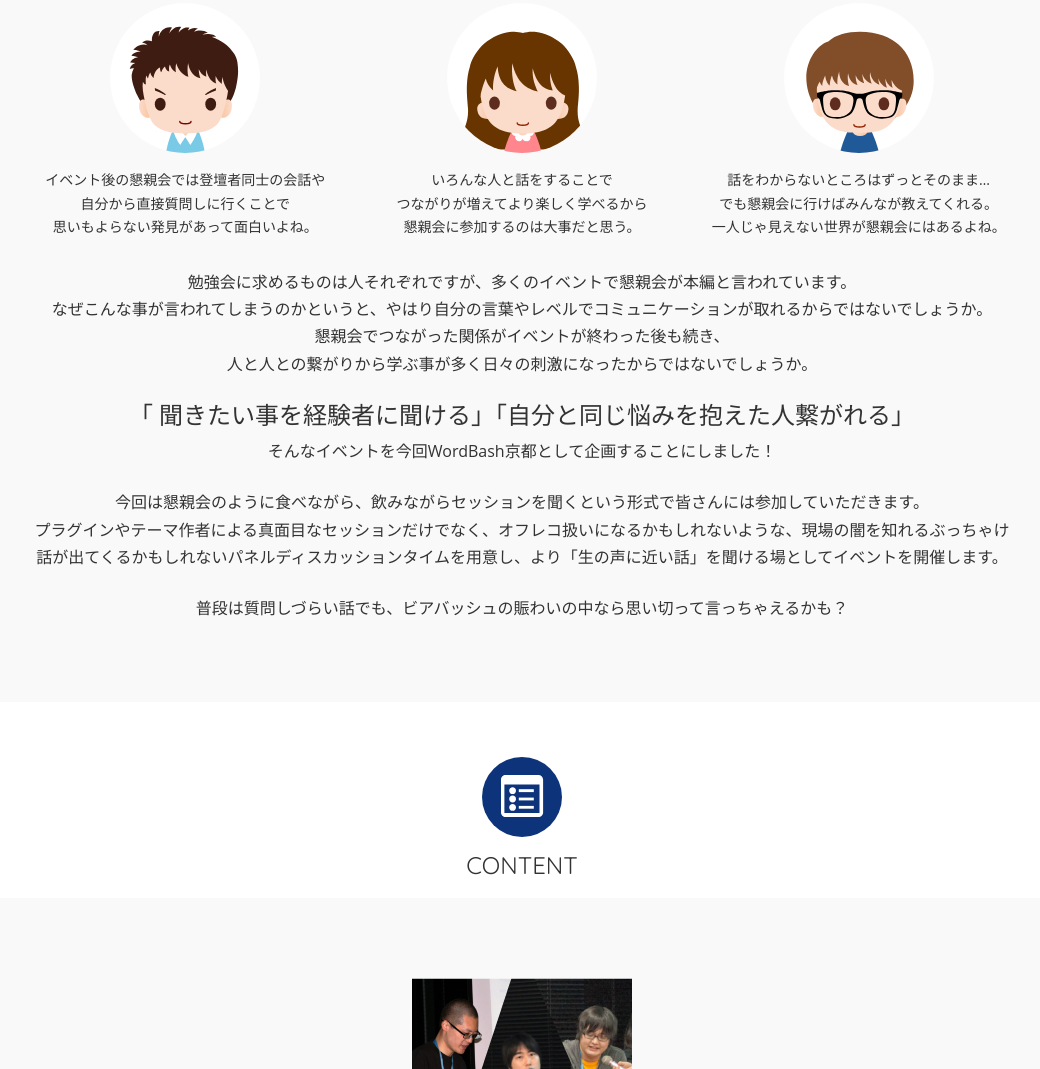
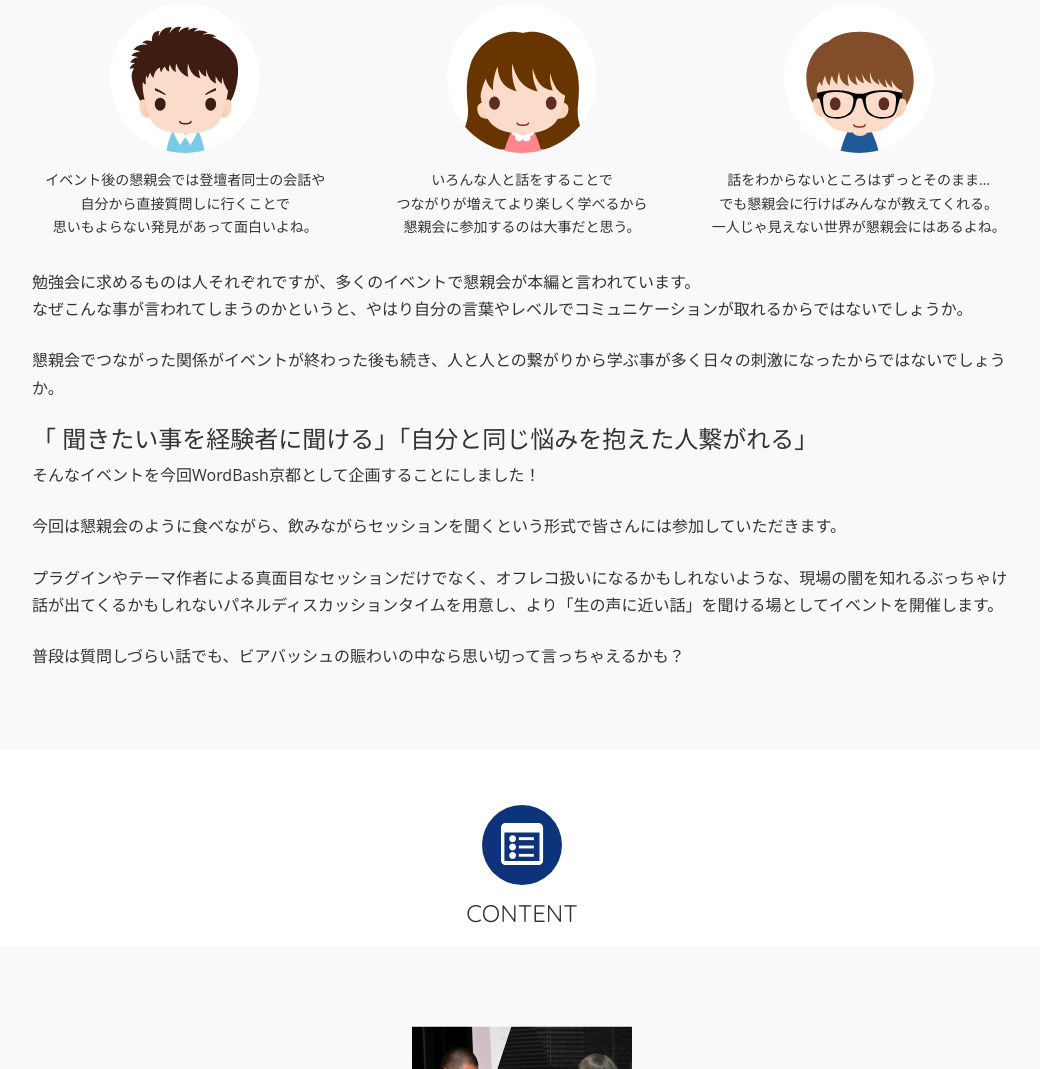
Before and after one commit to WordBash/kyoto-vol1, a website: page index.html in a window 1280 px wide. Shown: the part 1162-2231 px from the top of the page, without its empty margins (118-1158 px from the left). Drawn offline with nearby package versions, Linux system fonts and the light colour scheme; files that its build step writes are made by us from their sources; some icons are missing; files whose address does not match are found by name.

Commit message:
ABOUT 本文を左寄せに

```diff
--- a/index.html
+++ b/index.html
@@ -219,12 +219,13 @@ j=d.createElement(s),dl=l!='dataLayer'?'&l='+l:'';j.async=true;j.src=
 						</div>
 					</div>
 
-					<div class="about__message text-center">
+					<div class="about__message">
 						<p>
 							勉強会に求めるものは人それぞれですが、多くのイベントで懇親会が本編と言われています。<br/>
-							なぜこんな事が言われてしまうのかというと、やはり自分の言葉やレベルでコミュニケーションが取れるからではないでしょうか。<br/>
-							懇親会でつながった関係がイベントが終わった後も続き、<br/>
-							人と人との繋がりから学ぶ事が多く日々の刺激になったからではないでしょうか。
+							なぜこんな事が言われてしまうのかというと、やはり自分の言葉やレベルでコミュニケーションが取れるからではないでしょうか。
+						</p>
+						<p>
+							懇親会でつながった関係がイベントが終わった後も続き、人と人との繋がりから学ぶ事が多く日々の刺激になったからではないでしょうか。
 						</p>
 						<p class="h3">
 							「 聞きたい事を経験者に聞ける」「自分と同じ悩みを抱えた人繋がれる」
@@ -233,7 +234,9 @@ j=d.createElement(s),dl=l!='dataLayer'?'&l='+l:'';j.async=true;j.src=
 							そんなイベントを今回WordBash京都として企画することにしました！
 						</p>
 						<p>
-							今回は懇親会のように食べながら、飲みながらセッションを聞くという形式で皆さんには参加していただきます。<br/>
+							今回は懇親会のように食べながら、飲みながらセッションを聞くという形式で皆さんには参加していただきます。
+						</p>
+						<p>
 							プラグインやテーマ作者による真面目なセッションだけでなく、オフレコ扱いになるかもしれないような、現場の闇を知れるぶっちゃけ話が出てくるかもしれないパネルディスカッションタイムを用意し、より「生の声に近い話」を聞ける場としてイベントを開催します。
 						</p>
 						<p>
```
